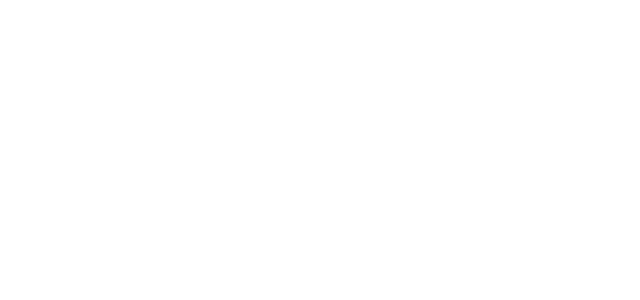
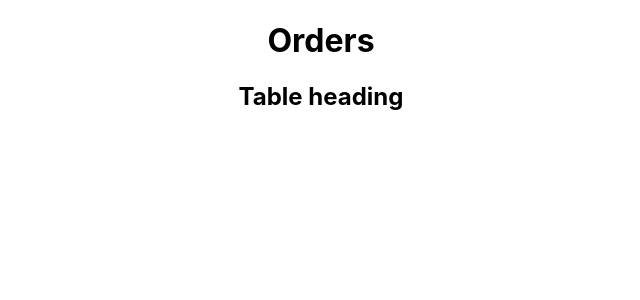
Before and after one commit to Async-Devs/agriventure-express-web-frontend, a React (Create React App) app: page /orders in a window 1280 px wide. Before the commit this address had no page. Shown: the top 300 px of the page, without its empty margins (319-959 px from the left). Built offline with nearby package versions, Linux system fonts and the light colour scheme.

Commit message:
Update index.js

```diff
--- a/src/router/index.js
+++ b/src/router/index.js
@@ -2,6 +2,7 @@ import React from "react";
 import {Routes,Route,BrowserRouter} from "react-router-dom";
 
 import Dashboard from "../pages/dashboard/dashboard";
+import Orders from "../pages/orders/orders";
 /*
 * Order Inventory Subsystem - Achira
 * Account Management/ Support Subsystem - Toxic Supun
@@ -15,6 +16,7 @@ function AppRouter(){
 			<>
 				<Routes>
 					<Route path = "" element={<Dashboard />} ></Route>
+					<Route path = "/orders" element={<Orders/>} ></Route>
 
 
 				</Routes>
```
